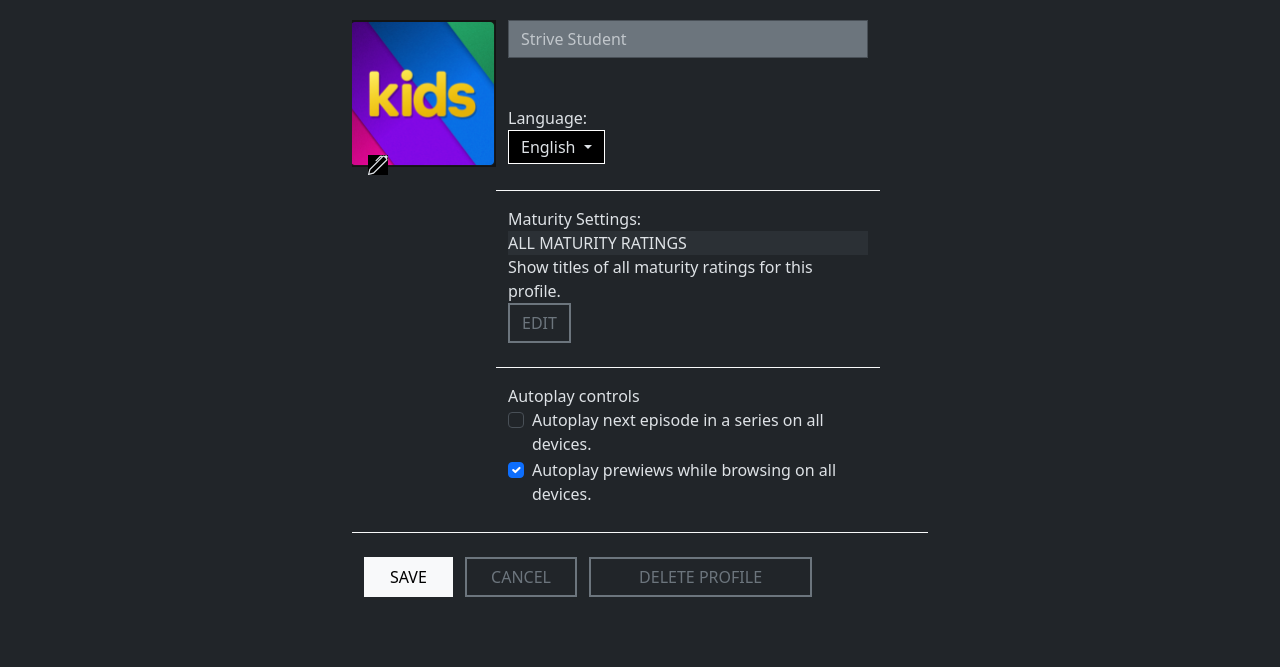
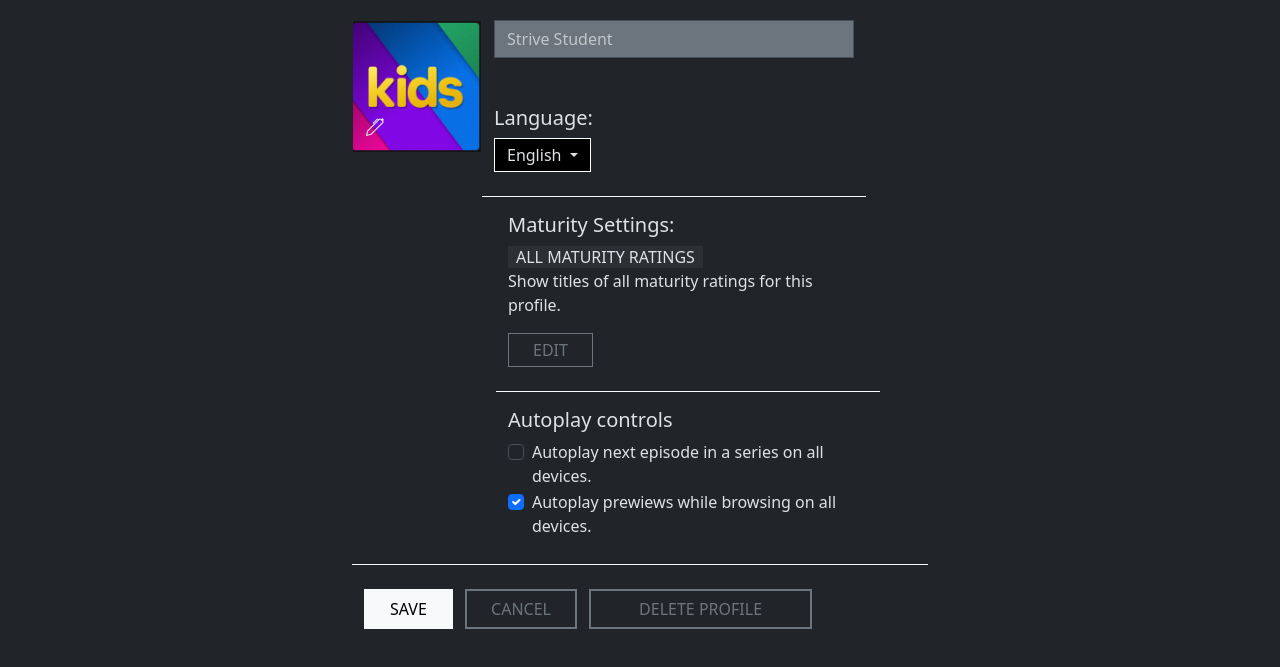
Before and after one commit to miaansaloni/Netflix-Clone, a plain HTML site: page profile-settings.html in a window 1280 px wide. Shown: the part 129-796 px from the top of the page. Drawn offline with nearby package versions, Linux system fonts and the light colour scheme.

Commit message:
fourth commit

```diff
--- a/profile-settings.html
+++ b/profile-settings.html
@@ -18,7 +18,7 @@
     <div class="container-fluid p-0">
       <nav class="navbar navbar-expand-lg">
         <div class="navbar-brand" href="#">
-          <img src="./style/netflix_logo.png" alt="" class="img-fluid" />
+          <a href="./main.html"><img src="./style/netflix_logo.png" alt="" class="img-fluid" /></a>
         </div>
       </nav>
     </div>
@@ -28,13 +28,13 @@
       <div class="container-fluid">
         <div class="row border-bottom border-light">
           <!--IMG-->
-          <div class="col-lg-3 profilePic p-0 mt-3 pb-4">
+          <button class="col-lg-3 profilePic p-0 mt-3 btn btn-outline-none border-1 rounded-0">
             <img src="./style/kids_icon.png" alt="" class="img-fluid" />
 
             <svg
               xmlns="http://www.w3.org/2000/svg"
-              width="20"
-              height="20"
+              width="18"
+              height="18"
               fill="currentColor"
               class="bi bi-pen"
               viewBox="0 0 16 16"
@@ -43,7 +43,9 @@
                 d="m13.498.795.149-.149a1.207 1.207 0 1 1 1.707 1.708l-.149.148a1.5 1.5 0 0 1-.059 2.059L4.854 14.854a.5.5 0 0 1-.233.131l-4 1a.5.5 0 0 1-.606-.606l1-4a.5.5 0 0 1 .131-.232l9.642-9.642a.5.5 0 0 0-.642.056L6.854 4.854a.5.5 0 1 1-.708-.708L9.44.854A1.5 1.5 0 0 1 11.5.796a1.5 1.5 0 0 1 1.998-.001m-.644.766a.5.5 0 0 0-.707 0L1.95 11.756l-.764 3.057 3.057-.764L14.44 3.854a.5.5 0 0 0 0-.708z"
               />
             </svg>
-          </div>
+          </button>
+
+          <!--LANGUAGE SETTINGS-->
           <div class="col-lg-8 border-bottom border-light mt-3 pb-4">
             <input
               type="text"
@@ -52,8 +54,8 @@
               placeholder="Strive Student"
               aria-describedby="inputGroup-sizing-default"
             />
-            <!--LANGUAGE SETTINGS-->
-            <p>Language:</p>
+
+            <p class="h5">Language:</p>
             <div class="dropdown">
               <button
                 class="btn dropdown-toggle border-white bg-black rounded-0 py-1"
@@ -73,14 +75,14 @@
           </div>
           <!--MATURITY SETTINGS-->
           <div class="col-lg-8 border-bottom border-light offset-lg-3 mt-3 pb-4">
-            <p>Maturity Settings:</p>
-            <p class="bg-body-tertiary">ALL MATURITY RATINGS</p>
+            <p class="h5">Maturity Settings:</p>
+            <span class="bg-body-tertiary h6 px-2">ALL MATURITY RATINGS</span>
             <p>Show titles of all maturity ratings for this profile.</p>
-            <button type="button" class="btn btn-outline-secondary border-2 rounded-0">EDIT</button>
+            <button type="button" class="btn btn-outline-secondary border-1 rounded-0 px-4 py-1 mt-3">EDIT</button>
           </div>
           <!--AUTOPLAY CONTROLS-->
           <div class="col-lg-8 offset-lg-3 mt-3 pb-4">
-            <p>Autoplay controls</p>
+            <p class="h5">Autoplay controls</p>
             <div class="form-check">
               <input class="form-check-input" type="checkbox" value="" id="flexCheckDefault" />
               <label class="form-check-label" for="flexCheckDefault">
--- a/style/main.css
+++ b/style/main.css
@@ -1,6 +1,7 @@
 .navbar {
   height: 50px;
 }
+
 .navbar-brand img {
   height: 50px;
 }
--- a/style/profile-settings.css
+++ b/style/profile-settings.css
@@ -9,14 +9,15 @@ nav {
 }
 .profilePic {
   position: relative;
+  width: 130px;
+  height: 130px;
 }
 .profilePic .bi-pen {
-  background-color: black;
   position: absolute;
   bottom: 0;
   left: 0;
-  margin-bottom: 1rem;
-  margin-left: 1rem;
+  margin-bottom: 0.8rem;
+  margin-left: 0.8rem;
 }
 p {
   margin-bottom: 0;
```
Also changed, not shown: main.html (+4 -4 lines).
